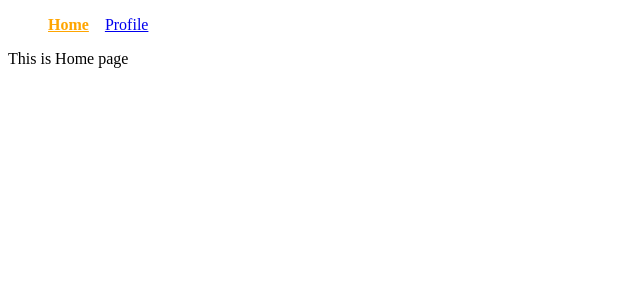
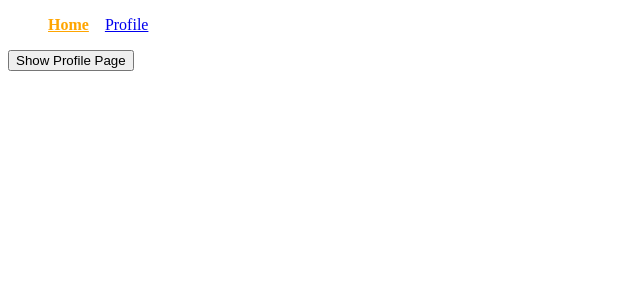
Before and after one commit to christianboyle/react-router-6-course, a React (Vite) app: page / in a window 1280 px wide. Shown: the top 300 px of the page, without its empty margins (0-640 px from the left). Built offline with nearby package versions, Linux system fonts and the light colour scheme.

Commit message:
use useNavigate to go to profile page

```diff
--- a/src/components/Home.jsx
+++ b/src/components/Home.jsx
@@ -1,7 +1,16 @@
 import React from 'react'
+import { useNavigate } from 'react-router-dom'
 
 const Home = () => {
-  return <div>This is Home page</div>
+  const navigate = useNavigate()
+  const handleClick = () => {
+    navigate('/profile')
+  }
+  return (
+    <div>
+      <button onClick={handleClick}>Show Profile Page</button>
+    </div>
+  )
 }
 
 export default Home
```
